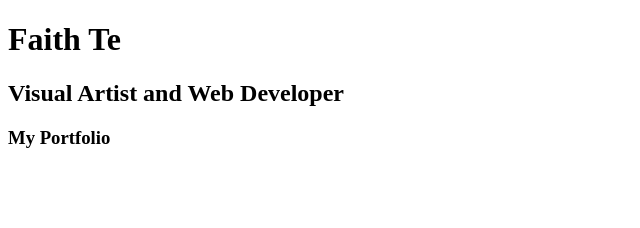
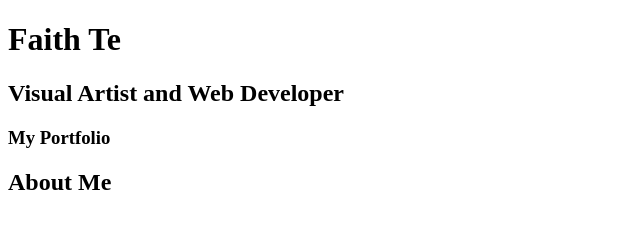
Before and after one commit to FaithTeCCS/Faith, a plain HTML site: page index.html in a window 1280 px wide. Shown: the whole page, without its empty margins (0-640 px from the left). Drawn offline with Linux system fonts and the light colour scheme.

Commit message:
Added another section

```diff
--- a/index.html
+++ b/index.html
@@ -9,5 +9,9 @@
     <h1>Faith Te</h1>
     <h2>Visual Artist and Web Developer</h2>
     <h3>My Portfolio</h3>
+
+    <section>
+        <h1>About Me</h1>
+    </section>
 </body>
 </html>
```
